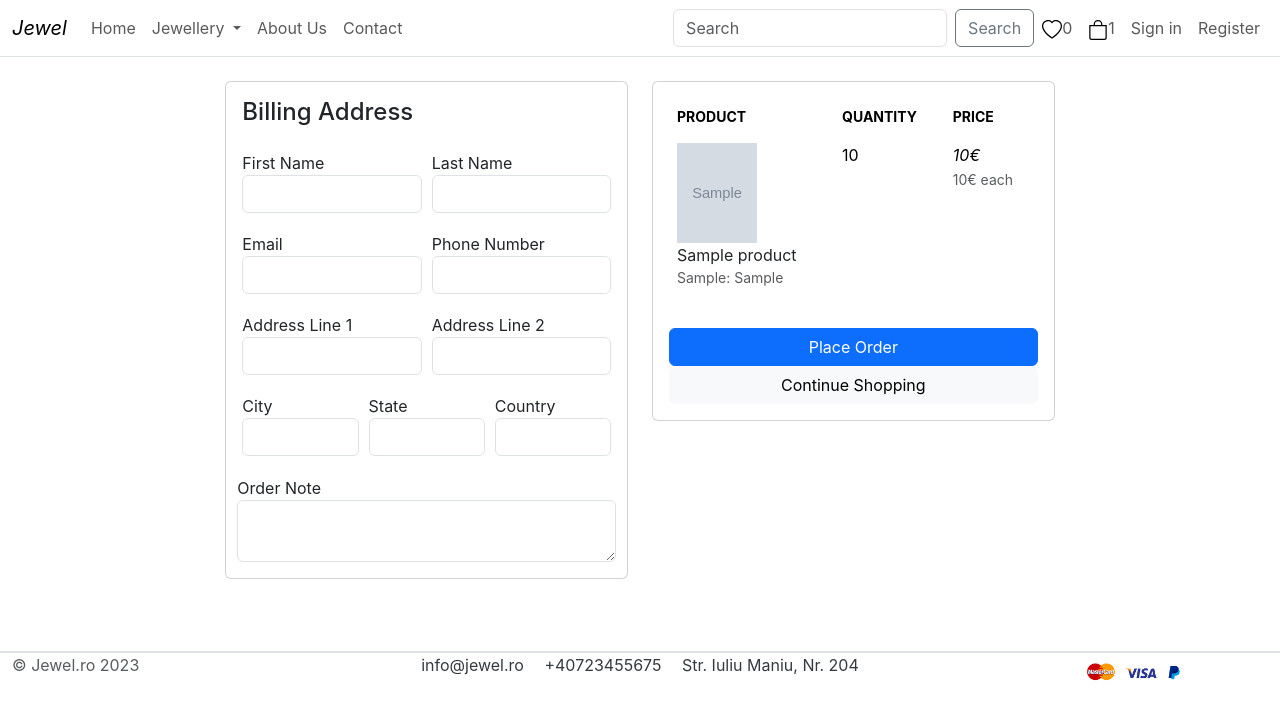
After one commit to RoxanaCindea/eCommerceApp, a Django app: template templates/cart/checkout.html in a window 1280 px wide. The commit adds this page. Shown: the top 720 px of the page. Run offline with Django 3.2, Linux system fonts and the light colour scheme; the template is opened without the code that fills it: most values are stand-ins (such as "Sample title", 1, 10 or a date in 2020); grey boxes marked "Sample" are stand-in pictures.

Commit message:
handled cart and checkout page for logged in users

```diff
--- a/cart/context_processors.py
+++ b/cart/context_processors.py
@@ -9,7 +9,11 @@ def counter(request):
     else:
         try:
             cart = Cart.objects.filter(cart_id=_cart_id(request))
-            cart_items = CartItem.objects.all().filter(cart=cart[:1])
+            if request.user.is_authenticated:
+                cart_items = CartItem.objects.all().filter(user=request.user)
+            else:
+                cart_items = CartItem.objects.all().filter(cart=cart[:1])
+
             for cart_item in cart_items:
                 cart_count += cart_item.quantity
         except Cart.DoesNotExist:
--- a/cart/models.py
+++ b/cart/models.py
@@ -1,4 +1,6 @@
 from django.db import models
+
+from accounts.models import Account
 from product.models import Product, Variation
 
 
@@ -11,9 +13,10 @@ class Cart(models.Model):
 
 
 class CartItem(models.Model):
+    user = models.ForeignKey(Account, on_delete=models.CASCADE, null=True)
     product = models.ForeignKey(Product, on_delete=models.CASCADE)
     variations = models.ManyToManyField(Variation, blank=True)
-    cart = models.ForeignKey(Cart, on_delete=models.CASCADE)
+    cart = models.ForeignKey(Cart, on_delete=models.CASCADE, null=True)
     quantity = models.IntegerField()
     is_active = models.BooleanField(default=True)
 
--- a/cart/urls.py
+++ b/cart/urls.py
@@ -8,4 +8,6 @@ urlpatterns = [
     path('add_cart/<int:product_id>/', views.add_cart, name='add-cart'),
     path('remove_cart/<int:product_id>/<int:cart_item_id>/', views.remove_cart, name='remove-cart'),
     path('remove_cart_item/<int:product_id>/<int:cart_item_id>/', views.remove_cart_item, name='remove-cart-item'),
+
+    path('checkout/', views.checkout, name='checkout'),
 ]
--- a/static/css/my_style.css
+++ b/static/css/my_style.css
@@ -1,7 +1,30 @@
+*,
+*::before,
+*::after {
+    box-sizing: border-box;
+}
 
-/*body {*/
-/*    text-decoration: none;*/
-/*}*/
+html {
+    font-family: sans-serif;
+    line-height: 1.15;
+    -webkit-text-size-adjust: 100%;
+    -webkit-tap-highlight-color: rgba(0, 0, 0, 0);
+}
+
+article, aside, figcaption, figure, footer, header, hgroup, main, nav, section {
+    display: block;
+}
+
+body {
+    margin: 0;
+    font-family: "Inter", Arial, "Helvetica Neue", "Segoe UI", sans-serif, "Apple Color Emoji", "Segoe UI Emoji", "Segoe UI Symbol", "Noto Color Emoji";
+    font-size: 1rem;
+    font-weight: 400;
+    line-height: 1.5;
+    color: #343a40;
+    text-align: left;
+    background-color: #fff;
+}
 
 h1,
 h2,
@@ -42,3 +65,28 @@ a, p {
 .category {
     color: black;
 }
+
+.form-row {
+    display: flex;
+    flex-wrap: wrap;
+    margin-right: -5px;
+    margin-left: -5px;
+}
+
+.form-row > .col,
+.form-row > [class*=col-] {
+    padding-right: 5px;
+    padding-left: 5px;
+}
+
+.form-group {
+    margin-bottom: 1.2rem;
+}
+
+.form-inline .form-group {
+    display: flex;
+    flex: 0 0 auto;
+    flex-flow: row wrap;
+    align-items: center;
+    margin-bottom: 0;
+}
--- a/templates/accounts/login.html
+++ b/templates/accounts/login.html
@@ -21,15 +21,12 @@
                         <div class="form-group">
                             <input type="email" class="form-control" placeholder="Email Address" name="email">
                         </div>
-                        <br>
                         <div class="form-group">
                             <input type="password" class="form-control" placeholder="Password" name="password">
                         </div>
-                        <br>
                         <div class="form-group">
                             <a href="{% url 'forgotPassword' %}" class="float-right">Forgot password?</a>
                         </div>
-                        <br>
                         <div class="form-group">
                             <button type="submit" class="btn btn-primary btn-block w-100">Login</button>
                         </div>
--- /dev/null
+++ b/templates/cart/checkout.html
@@ -0,0 +1,123 @@
+{% extends 'base.html' %}
+{% load static %}
+{% block title %} Jewellery | Cart {% endblock %}
+
+{% block content %}
+    <br>
+    <section class="section-content padding-y bg">
+        <div class="container-fluid">
+            <div class="row">
+                <aside class="col-lg-4 offset-md-2">
+                    <div class="card">
+                        <div class="card-body">
+                            <h4 class="card-title mb-4">Billing Address</h4>
+                            <form action="" method="POST">
+                                {% csrf_token %}
+                                <div class="form-row">
+                                    <div class="col form-group">
+                                        <label for="">First Name</label>
+                                        <input type="text" name="first_name" class="form-control" required>
+                                    </div>
+                                    <div class="col form-group">
+                                        <label for="">Last Name</label>
+                                        <input type="text" name="last_name" class="form-control" required>
+                                    </div>
+                                </div>
+                                <div class="form-row">
+                                    <div class="col form-group">
+                                        <label for="">Email</label>
+                                        <input type="email" name="email" class="form-control" required>
+                                    </div>
+                                    <div class="col form-group">
+                                        <label for="">Phone Number</label>
+                                        <input type="text" name="phone" class="form-control" required>
+                                    </div>
+                                </div>
+                                <div class="form-row">
+                                    <div class="col form-group">
+                                        <label for="">Address Line 1</label>
+                                        <input type="text" name="address_line_1" class="form-control" required>
+                                    </div>
+                                    <div class="col form-group">
+                                        <label for="">Address Line 2</label>
+                                        <input type="text" name="address_line_2" class="form-control">
+                                    </div>
+                                </div>
+                                <div class="form-row">
+                                    <div class="col form-group">
+                                        <label for="">City</label>
+                                        <input type="text" name="city" class="form-control" required>
+                                    </div>
+                                    <div class="col form-group">
+                                        <label for="">State</label>
+                                        <input type="text" name="state" class="form-control" required>
+                                    </div>
+                                    <div class="col form-group">
+                                        <label for="">Country</label>
+                                        <input type="text" name="country" class="form-control" required>
+                                    </div>
+                                </div>
+                                <div class="form-row">
+                                    <label for="">Order Note</label>
+                                    <textarea name="order_note" rows="2" class="form-control"></textarea>
+                                </div>
+                        </div>
+                    </div>
+                </aside>
+                <aside class="col-lg-4">
+                    <div class="card">
+                        <div class="card-body">
+                            <table class="table table-borderless table-shopping-cart">
+                                <thead class="text-muted">
+                                <tr class="small text-uppercase">
+                                    <th scope="col">Product</th>
+                                    <th scope="col">Quantity</th>
+                                    <th scope="col">Price</th>
+                                </tr>
+                                </thead>
+                                <tbody>
+                                <tr>
+                                    {% for cart_item in cart_items %}
+                                        <td>
+                                            <figure class="item-side align-items-center">
+                                                <div class="aside"><img src="{{ cart_item.product.image1.url }}"
+                                                                        class="img-sm" alt="product-image"></div>
+                                                <figcaption class="info">
+                                                    <a href="{{ cart_item.product.get_url }}"
+                                                       class="title text-dark">{{ cart_item.product.product_name }}</a>
+                                                    <p class="text-muted small">
+                                                        {% if cart_item.variations.all %}
+                                                            {% for item in cart_item.variations.all %}
+                                                                {{ item.variation_category | capfirst }}:
+                                                                {{ item.variation_value | capfirst }} <br>
+                                                            {% endfor %}
+                                                        {% endif %}
+                                                    </p>
+                                                </figcaption>
+                                            </figure>
+                                        </td>
+                                        <td>
+                                            <lable for="">{{ cart_item.quantity }}</lable>
+                                        </td>
+                                        <td>
+                                            <div class="price-wrap">
+                                                <var class="price">{{ cart_item.sub_total }}€</var> <br>
+                                                <small class="text-muted">{{ cart_item.product.price }}€ each</small>
+                                            </div>
+                                        </td>
+                                        </tr>
+                                    {% endfor %}
+                                </tbody>
+                            </table>
+                            <button type="submit" name="submit" class="btn btn-primary btn-block w-100">Place Order
+                            </button>
+                            <a href="{% url 'all-products' %}" class="btn btn-light btn-block w-100">Continue
+                                Shopping</a>
+                            </form>
+                        </div>
+                    </div>
+                </aside>
+            </div>
+        </div>
+    </section>
+{% endblock %}
```
Also changed, not shown: accounts/views.py (+57 -1 lines), cart/views.py (+153 -60 lines), templates/cart/cart.html (+5 -5 lines), cart/migrations/0003_cartitem_user_alter_cartitem_cart.py (added), db.sqlite3.
